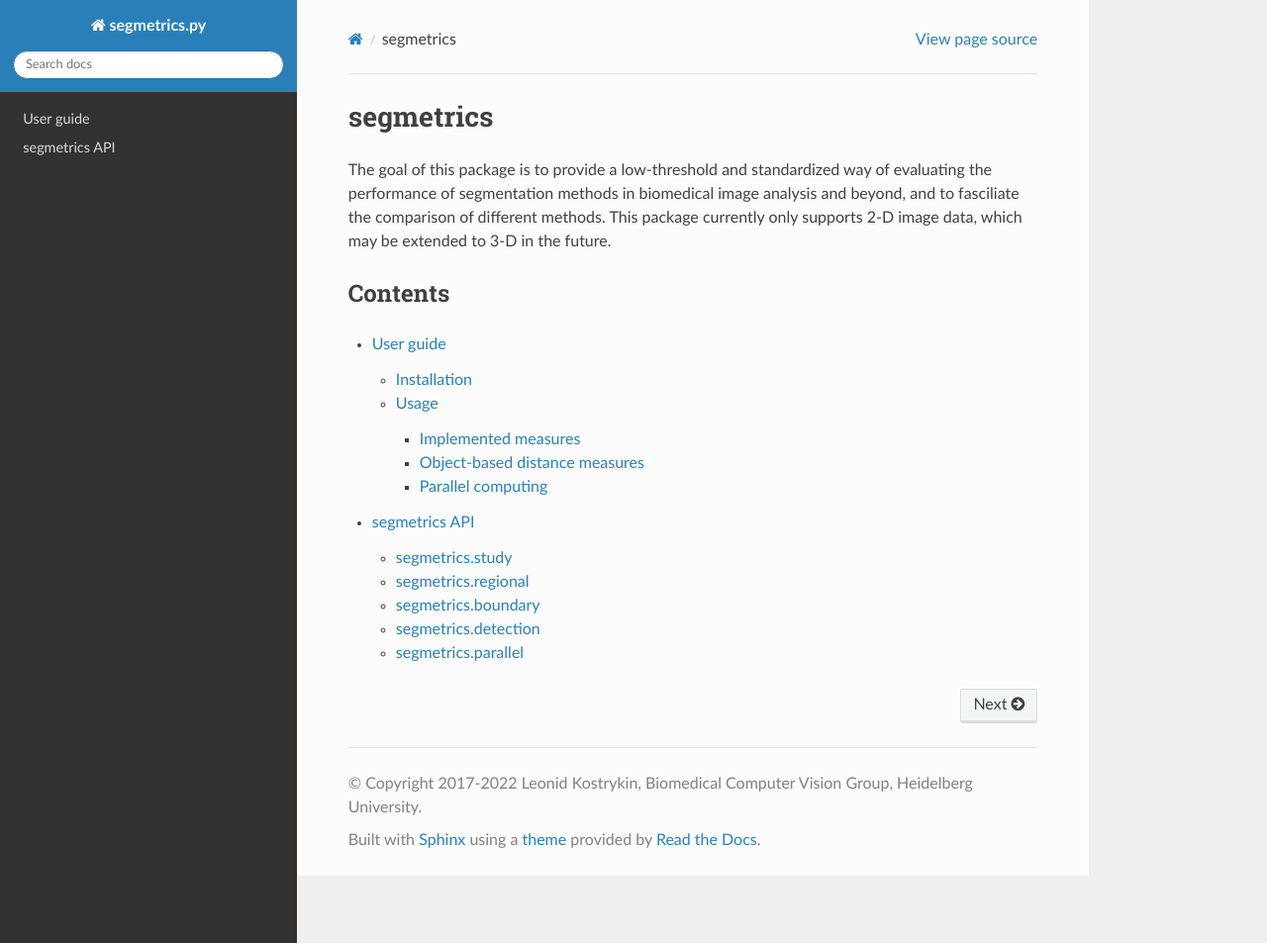
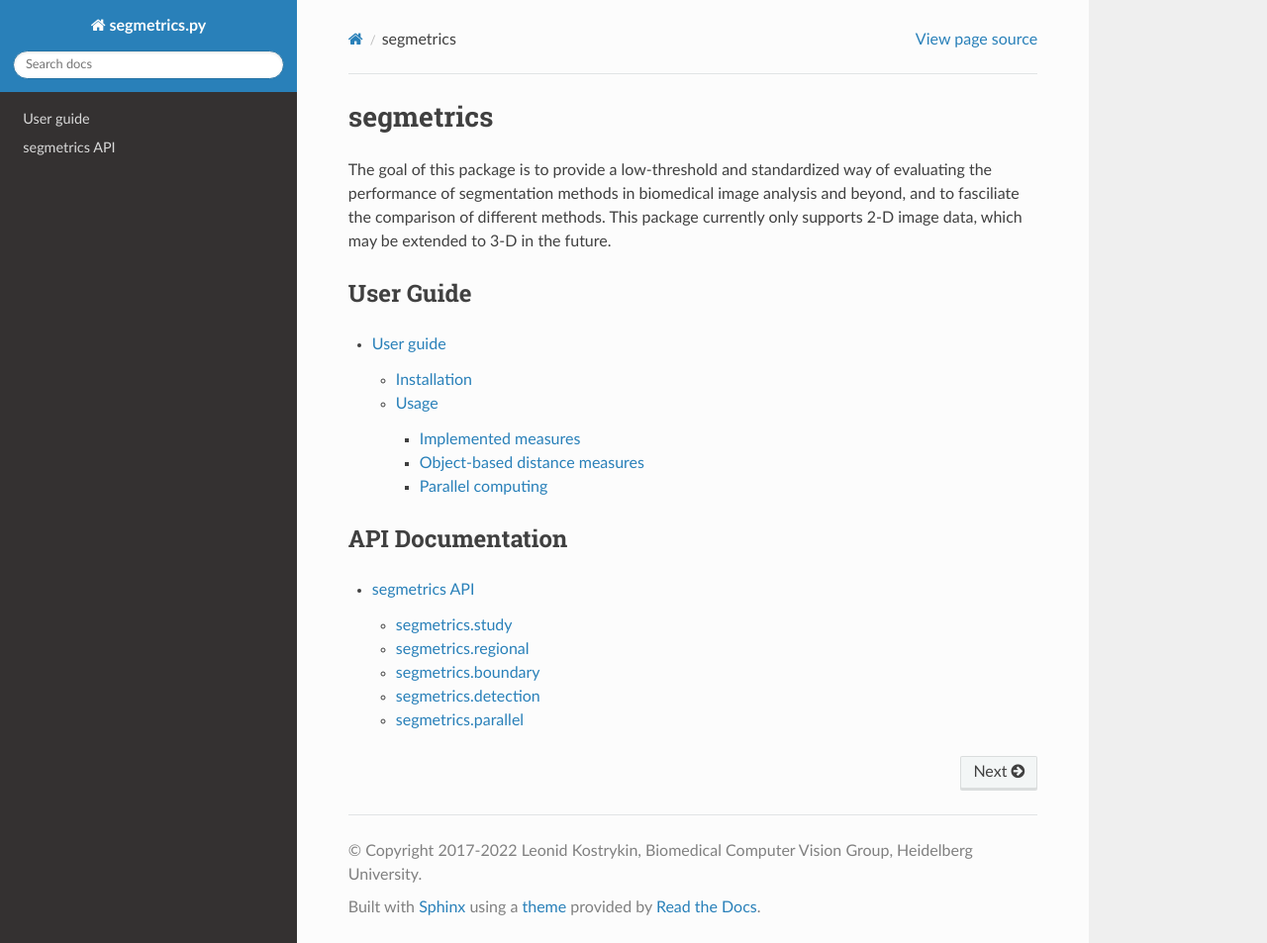
Before and after one commit to BMCV/segmetrics, a Sphinx documentation site: the page built from docs/source/index.rst, in a window 1280 px wide and 953 px high. Shown: the whole window at 99% size. Built offline with Sphinx 7.4.7 and the Read the Docs theme 2.0.0, drawn with Linux system fonts in a browser that asks for light colours.

Commit message:
Update index.rst

```diff
--- a/docs/source/index.rst
+++ b/docs/source/index.rst
@@ -3,10 +3,17 @@ segmetrics
 
 The goal of this package is to provide a low-threshold and standardized way of evaluating the performance of segmentation methods in biomedical image analysis and beyond, and to fasciliate the comparison of different methods. This package currently only supports 2-D image data, which may be extended to 3-D in the future.
 
-Contents
---------
+User Guide
+----------
 
 .. toctree::
 
    usage
+
+API Documentation
+-----------------
+
+.. toctree::
+   :maxdepth: 4
+
    segmetrics
```
